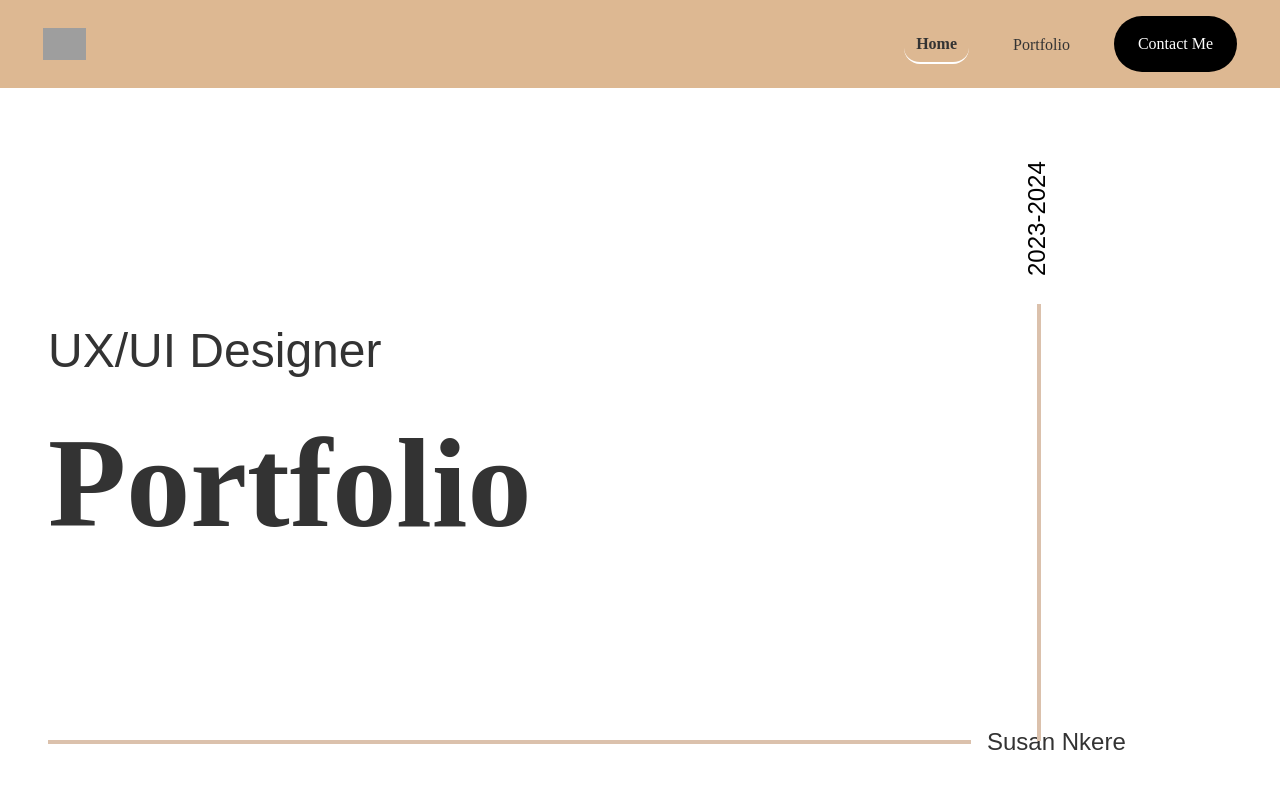
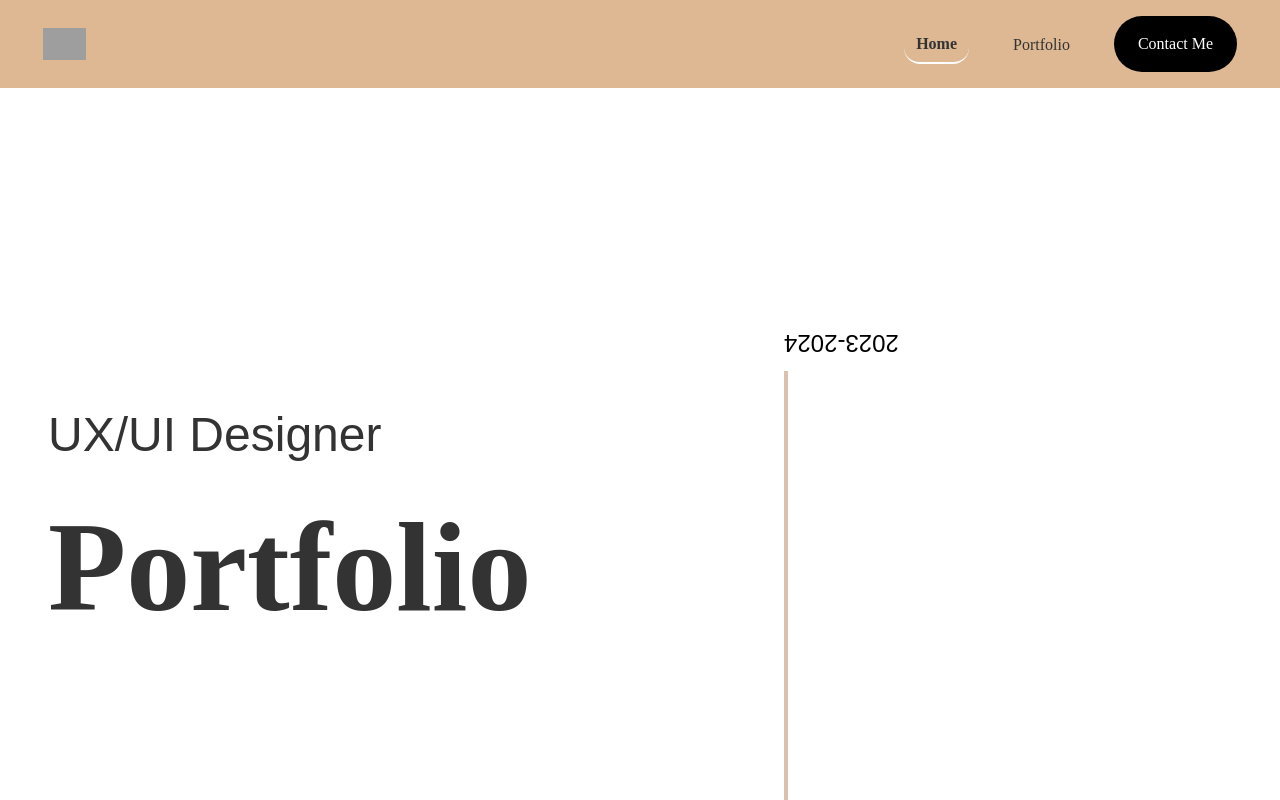
Before and after one commit to SlimCakes/Susan-Nkere-Portfolio, a Vue app: page / in a window 1280 px wide. Shown: the top 800 px of the page. Built offline with nearby package versions, Linux system fonts and the light colour scheme; grey boxes are pictures that could not be loaded.

Commit message:
first commit 29th jan

```diff
--- a/src/components/HeroComponent.vue
+++ b/src/components/HeroComponent.vue
@@ -5,25 +5,25 @@
       <!-- Hero section -->
       <div class="grid grid-cols-2 md:grid-cols-2 items-center gap-8">
   <!-- Left Column: UX/UI Designer, Portfolio, Horizontal Line, and Name -->
-  <div class="flex flex-col">
-    <div class="w-[1000px] h-[309px]">
-  <p class="text-[48px] font-secondary font-normal text-[#333333]">UX/UI Designer</p>
-  <h1 class="text-[128px] font-primary font-semibold text-[#333333]">Portfolio</h1>
+  <div class="flex flex-col items-center md:items-start text-center md:text-left">
+    <div class="md:w-[1000px] h-auto md:h-[309px]">
+  <p class="text-[24px] md:text-[48px]  font-secondary font-normal text-[#333333]">UX/UI Designer</p>
+  <h1 class="text-[48px] md:text-[128px]  font-primary font-semibold text-[#333333]">Portfolio</h1>
 </div>
-    <div class="flex items-center justify-start w-[1144px] mt-[100px]">
-      <div class="w-[923px] h-[4px] bg-[#DBC1AC]"></div>
-      <span class="ml-4 text-[24px] font-secondary text-[#333333]">Susan Nkere</span>
+  <div class="flex items-center justify-center md:justify-start w-[350px] ml-[24px] md:w-[1144px] mt-[20px] md:mt-[100px]">
+      <div class="w-[100px] md:w-[923px] h-[4px] bg-[#DBC1AC]"></div>
+      <span class="ml-4 text-[16px] md:text-[24px] font-secondary text-[#333333]">Susan Nkere</span>
     </div>
   </div>
 
    <!-- Right Column: Vertical Line and Date -->
-   <div class="absolute right-0 flex flex-col items-start mt-[20px] h-[592px] mr-[108px]">
-    <span class="mt-4 -rotate-90 origin-left transform translate-y-[-10px] text-[24px] font-secondary w-[135px]">2023-2024</span>
-    <div class="w-[4px] h-[437px] bg-[#DBC1AC]"></div>
-  </div>
-</div>
-          </main>
-        </section>
+   <div class="flex flex-col items-center md:items-start mt-[20px] md:mt-[20px] h-auto md:h-[592px]">
+      <span class="text-[16px] md:text-[24px] font-secondary rotate-0 md:-rotate-180 transform md:translate-y-[-10px]">2023-2024</span>
+      <div class="w-[4px] h-[100px] md:h-[437px] bg-[#DBC1AC] mt-[20px] md:mt-[0]"></div>
+    </div>
+    </div>
+      </main>
+    </section>
 </template>
 
 <style scoped>
```
